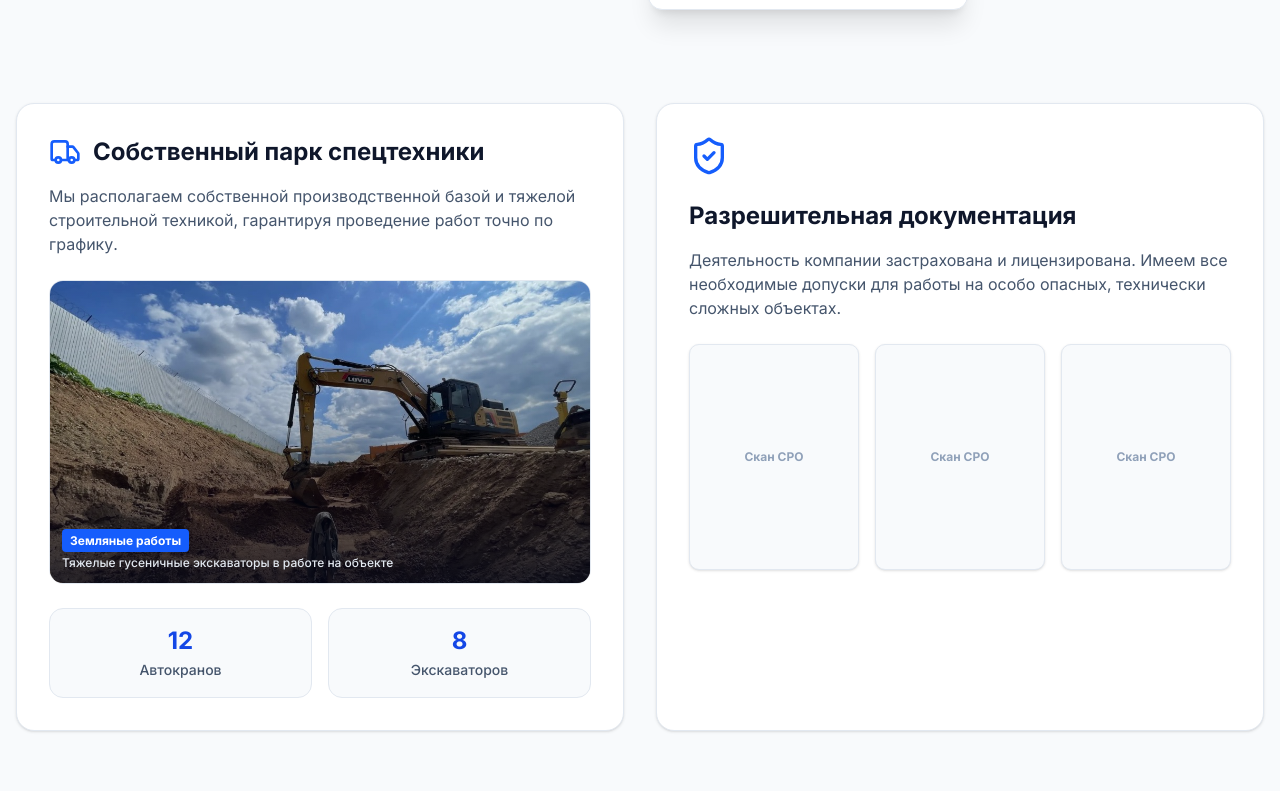
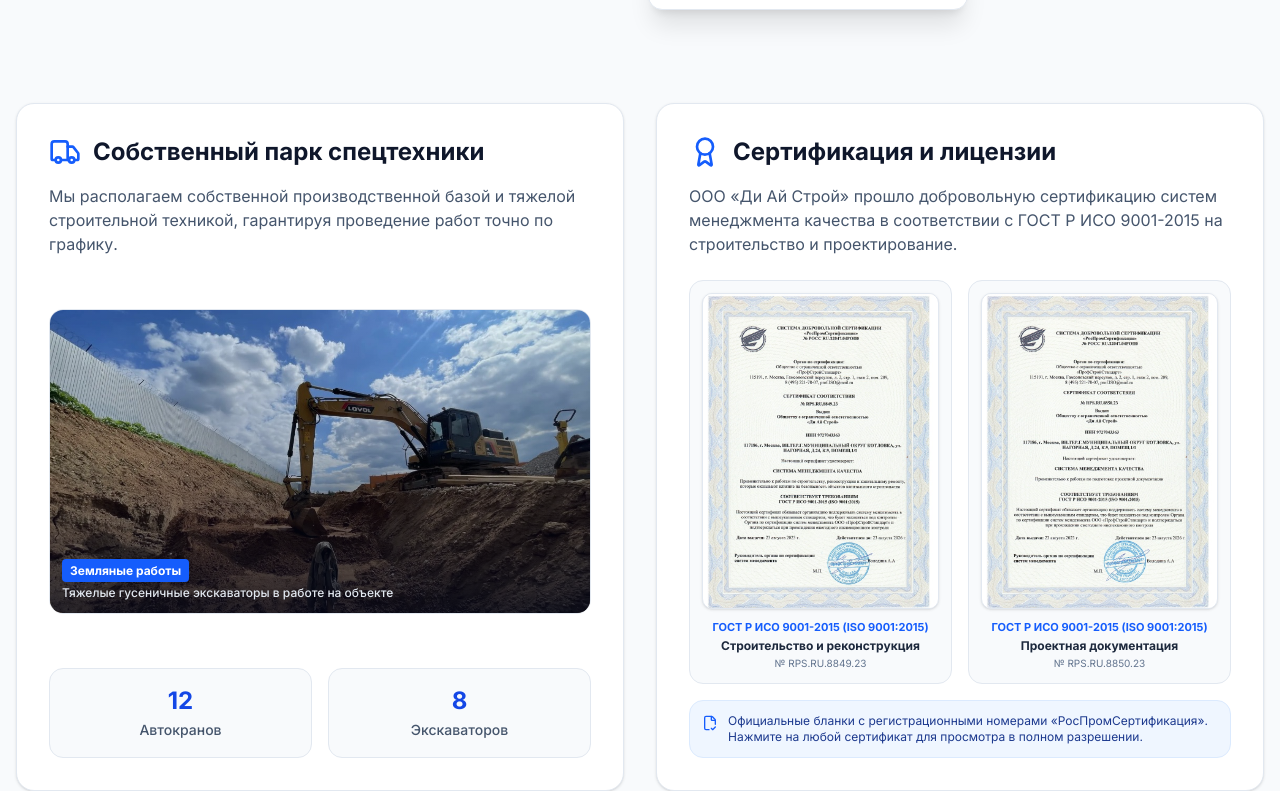
Before and after one commit to ilya-ivanov23/diystroy, a Next.js app: page / in a window 1280 px wide. Shown: the part 2817-3608 px from the top of the page. Built offline with nearby package versions, Linux system fonts and the light colour scheme.

Commit message:
feat: Replace placeholder certificates with real ISO 9001:2015 certificates and interactive modal

```diff
--- a/src/components/AboutCompany.tsx
+++ b/src/components/AboutCompany.tsx
@@ -1,6 +1,42 @@
-import { CheckCircle2, ShieldCheck, Truck } from "lucide-react";
+"use client";
+
+import { useState } from "react";
+import { CheckCircle2, ShieldCheck, Truck, ZoomIn, X, Award, FileCheck2 } from "lucide-react";
+
+interface Certificate {
+  id: string;
+  number: string;
+  title: string;
+  standard: string;
+  scope: string;
+  validUntil: string;
+  image: string;
+}
 
 export function AboutCompany() {
+  const [selectedCert, setSelectedCert] = useState<Certificate | null>(null);
+
+  const certificates: Certificate[] = [
+    {
+      id: "iso-construction",
+      number: "№ RPS.RU.8849.23",
+      title: "Строительство и реконструкция",
+      standard: "ГОСТ Р ИСО 9001-2015 (ISO 9001:2015)",
+      scope: "Работы по строительству, реконструкции и капитальному ремонту, оказывающие влияние на безопасность объектов капитального строительства",
+      validUntil: "23 августа 2026 г.",
+      image: "/certificate_iso_construction.jpg",
+    },
+    {
+      id: "iso-design",
+      number: "№ RPS.RU.8850.23",
+      title: "Проектная документация",
+      standard: "ГОСТ Р ИСО 9001-2015 (ISO 9001:2015)",
+      scope: "Работы по подготовке проектной документации для объектов капитального строительства",
+      validUntil: "23 августа 2026 г.",
+      image: "/certificate_iso_design.jpg",
+    },
+  ];
+
   return (
     <section id="about" className="py-24 bg-slate-50 border-y border-slate-200">
       <div className="container mx-auto px-4">
@@ -60,7 +96,7 @@ export function AboutCompany() {
           </div>
         </div>
 
-        {/* Блоки: Техника и СРО */}
+        {/* Блоки: Техника и Сертификация */}
         <div className="grid grid-cols-1 md:grid-cols-2 gap-8">
           {/* Спецтехника */}
           <div className="bg-white p-8 rounded-2xl border border-slate-200 shadow-sm flex flex-col justify-between">
@@ -99,26 +135,138 @@ export function AboutCompany() {
             </div>
           </div>
 
-          {/* Лицензии и СРО */}
-          <div className="bg-white p-8 rounded-2xl border border-slate-200 shadow-sm">
-            <ShieldCheck className="w-10 h-10 text-blue-600 mb-6" />
-            <h4 className="font-bold text-slate-900 text-2xl mb-4">Разрешительная документация</h4>
-            <p className="text-slate-600 mb-6">
-              Деятельность компании застрахована и лицензирована. Имеем все необходимые допуски для работы на особо опасных, технически сложных объектах.
-            </p>
-            <div className="grid grid-cols-3 gap-4">
-              {[1, 2, 3].map((i) => (
-                <div key={i} className="aspect-[3/4] bg-slate-50 rounded-lg flex items-center justify-center border border-slate-200 shadow-sm relative overflow-hidden group cursor-pointer">
-                  <span className="text-xs font-bold text-slate-400 group-hover:opacity-0 transition-opacity">Скан СРО</span>
-                  {/* Заглушка сертификата */}
-                  <div className="absolute inset-0 bg-[url('/certificate_bg.png')] bg-cover opacity-0 group-hover:opacity-100 transition-opacity mix-blend-multiply"></div>
+          {/* Реальные сертификаты ISO */}
+          <div className="bg-white p-8 rounded-2xl border border-slate-200 shadow-sm flex flex-col justify-between">
+            <div>
+              <div className="flex items-center gap-3 mb-4">
+                <Award className="w-8 h-8 text-blue-600" />
+                <h4 className="font-bold text-slate-900 text-2xl">Сертификация и лицензии</h4>
+              </div>
+              <p className="text-slate-600 mb-6">
+                ООО «Ди Ай Строй» прошло добровольную сертификацию систем менеджмента качества в соответствии с ГОСТ Р ИСО 9001-2015 на строительство и проектирование.
+              </p>
+            </div>
+
+            {/* Сетка двух реальных сертификатов */}
+            <div className="grid grid-cols-2 gap-4 mb-4">
+              {certificates.map((cert) => (
+                <div
+                  key={cert.id}
+                  onClick={() => setSelectedCert(cert)}
+                  className="group rounded-xl border border-slate-200 bg-slate-50 p-3 hover:border-blue-400 hover:shadow-lg transition-all cursor-pointer flex flex-col"
+                >
+                  <div className="aspect-[3/4] rounded-lg overflow-hidden relative mb-3 bg-white border border-slate-200 shadow-sm">
+                    <div
+                      className="absolute inset-0 bg-contain bg-no-repeat bg-center transition-transform duration-500 group-hover:scale-105"
+                      style={{ backgroundImage: `url(${cert.image})` }}
+                    />
+                    <div className="absolute inset-0 bg-blue-900/0 group-hover:bg-blue-900/10 transition-colors" />
+                    <div className="absolute inset-0 flex items-center justify-center opacity-0 group-hover:opacity-100 transition-opacity">
+                      <span className="px-3 py-1.5 rounded-full bg-slate-900/80 backdrop-blur-sm text-white text-xs font-bold flex items-center gap-1.5 shadow-md">
+                        <ZoomIn className="w-3.5 h-3.5" /> Увеличить
+                      </span>
+                    </div>
+                  </div>
+                  <div className="text-center">
+                    <span className="text-[11px] font-bold text-blue-600 block leading-tight">{cert.standard}</span>
+                    <span className="text-xs font-bold text-slate-800 block mt-1 line-clamp-1">{cert.title}</span>
+                    <span className="text-[10px] text-slate-500 block mt-0.5">{cert.number}</span>
+                  </div>
                 </div>
               ))}
+            </div>
+
+            <div className="bg-blue-50 border border-blue-100 rounded-xl p-3 text-xs text-blue-900 flex items-start gap-2.5">
+              <FileCheck2 className="w-4 h-4 text-blue-600 shrink-0 mt-0.5" />
+              <span>
+                Официальные бланки с регистрационными номерами «РосПромСертификация». Нажмите на любой сертификат для просмотра в полном разрешении.
+              </span>
             </div>
           </div>
         </div>
 
       </div>
+
+      {/* Модальное окно просмотра сертификата */}
+      {selectedCert && (
+        <div
+          className="fixed inset-0 z-50 flex items-center justify-center p-4 bg-slate-950/85 backdrop-blur-md animate-in fade-in duration-200"
+          onClick={() => setSelectedCert(null)}
+        >
+          <div
+            className="bg-white rounded-3xl max-w-3xl w-full max-h-[92vh] overflow-hidden shadow-2xl border border-slate-200 relative flex flex-col md:flex-row"
+            onClick={(e) => e.stopPropagation()}
+          >
+            {/* Кнопка закрытия */}
+            <button
+              onClick={() => setSelectedCert(null)}
+              className="absolute top-4 right-4 z-20 w-10 h-10 rounded-full bg-slate-900/70 hover:bg-slate-900 text-white flex items-center justify-center transition-colors shadow-lg"
+            >
+              <X className="w-6 h-6" />
+            </button>
+
+            {/* Крупный скан */}
+            <div className="md:w-3/5 bg-slate-100 flex items-center justify-center p-4 min-h-[420px] md:min-h-[560px]">
+              <img
+                src={selectedCert.image}
+                alt={selectedCert.title}
+                className="max-h-[82vh] w-auto object-contain rounded-lg shadow-md border border-slate-200"
+              />
+            </div>
+
+            {/* Описание сертификата */}
+            <div className="md:w-2/5 p-6 flex flex-col justify-between bg-white overflow-y-auto">
+              <div>
+                <span className="inline-block px-3 py-1 rounded-full text-xs font-bold bg-blue-100 text-blue-700 mb-3 border border-blue-200">
+                  {selectedCert.standard}
+                </span>
+
+                <h3 className="text-xl font-extrabold text-slate-900 mb-2 leading-tight">
+                  {selectedCert.title}
+                </h3>
+
+                <p className="text-xs font-bold text-slate-500 mb-4">
+                  Рег. номер: <span className="text-slate-800">{selectedCert.number}</span>
+                </p>
+
+                <div className="space-y-3 border-t border-slate-100 pt-4 mb-4 text-xs">
+                  <div>
+                    <span className="block text-slate-400 font-bold uppercase text-[10px]">Кому выдан</span>
+                    <span className="font-semibold text-slate-800">ООО «Ди Ай Строй» (ИНН 9727043363)</span>
+                  </div>
+
+                  <div>
+                    <span className="block text-slate-400 font-bold uppercase text-[10px]">Орган по сертификации</span>
+                    <span className="font-medium text-slate-700">ООО «ПрофСтройСтандарт» (г. Москва)</span>
+                  </div>
+
+                  <div>
+                    <span className="block text-slate-400 font-bold uppercase text-[10px]">Область действия</span>
+                    <p className="font-medium text-slate-700 leading-relaxed mt-0.5">{selectedCert.scope}</p>
+                  </div>
+
+                  <div>
+                    <span className="block text-slate-400 font-bold uppercase text-[10px]">Срок действия</span>
+                    <span className="font-bold text-green-700">{selectedCert.validUntil}</span>
+                  </div>
+                </div>
+              </div>
+
+              <div className="pt-4 border-t border-slate-100">
+                <a
+                  href={selectedCert.image}
+                  target="_blank"
+                  rel="noopener noreferrer"
+                  className="w-full inline-flex items-center justify-center gap-2 px-4 py-2.5 rounded-xl bg-blue-600 hover:bg-blue-700 text-white font-bold text-xs shadow-md transition-colors"
+                >
+                  Открыть оригинал в новой вкладке
+                </a>
+              </div>
+            </div>
+          </div>
+        </div>
+      )}
+
     </section>
   );
 }
```
Also changed, not shown: public/certificate_iso_construction.jpg (added), public/certificate_iso_design.jpg (added).
